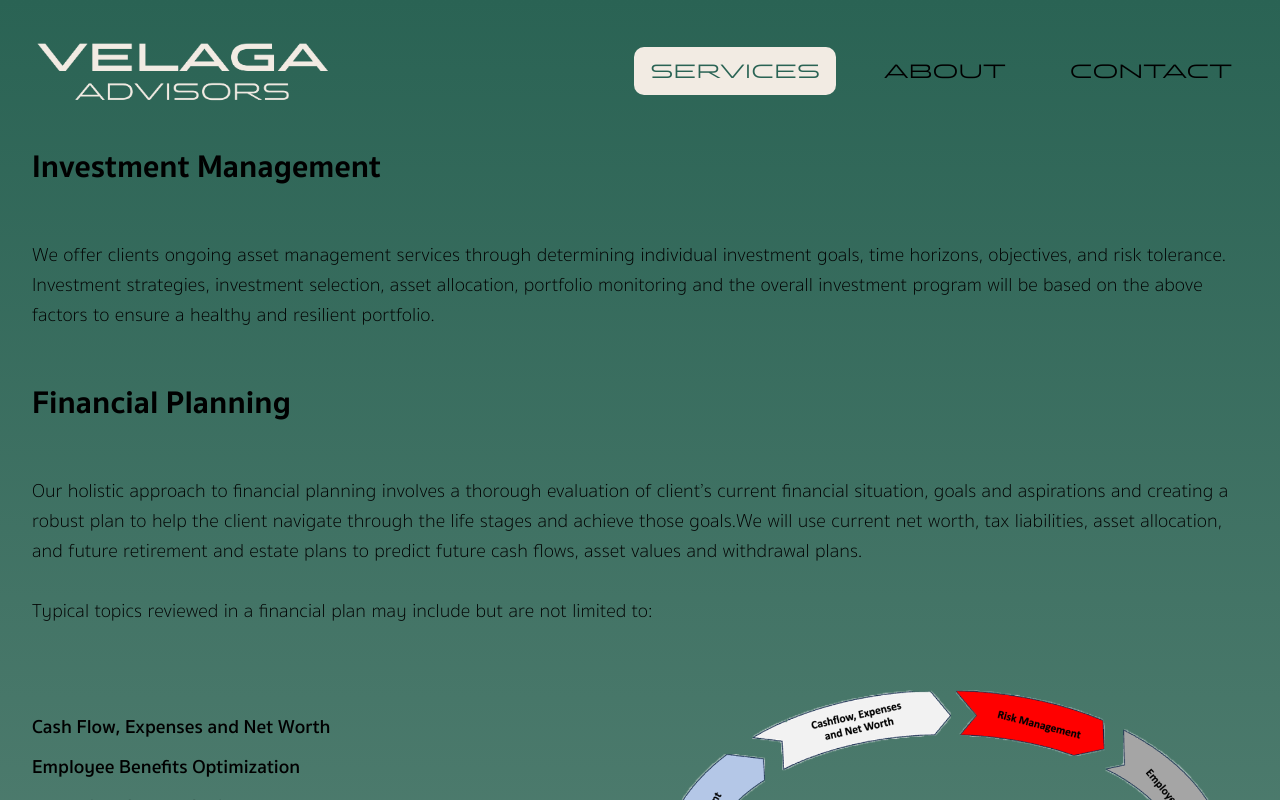
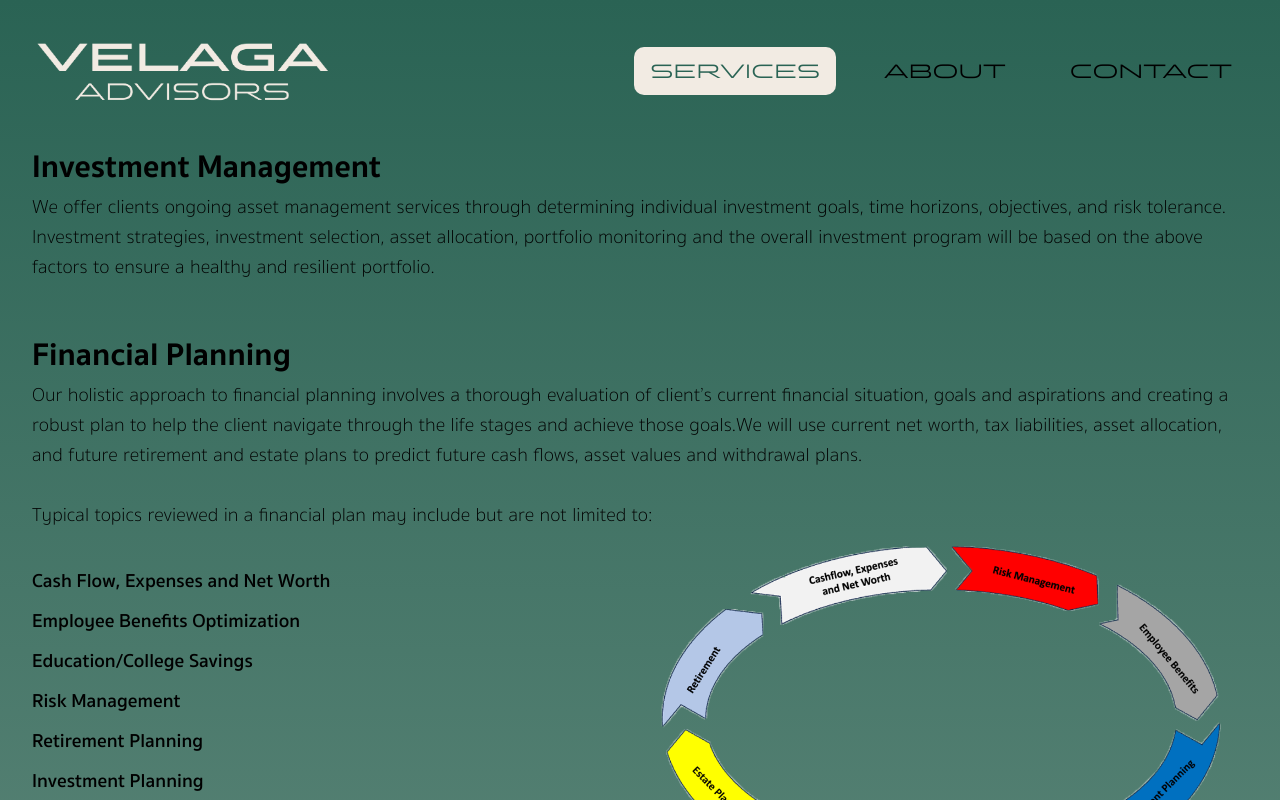
Before and after one commit to avelaga/velagaadvisors, a Next.js app: page /services in a window 1280 px wide. Shown: the top 800 px of the page. Built offline with nearby package versions, Linux system fonts and the light colour scheme.

Commit message:
cleaned up styles

```diff
--- a/pages/index.js
+++ b/pages/index.js
@@ -18,7 +18,7 @@ export default function Home() {
           <div className={styles.header}>Investment Management & Financial Planning</div>
           <div className={styles.subheader}>Your Partner in the Pursuit of Wealth and Prosperity</div>
           <div className={styles.body}>
-            <div className={styles.bodyText}>We design personalized financial solutions that resonate with your values and objectives, guiding you towards a future markedby financial security and enduring success.
+            <div className={styles.bodyText}>We design personalized financial solutions that resonate with your values and objectives, guiding you towards a future marked by financial security and enduring success.
           </div>
           <Image src="/homestock.png" width={200} height={0} style={{ width: '600px', height: 'auto' }} className={styles.bodyImage}/>
         </div>
--- a/pages/services/index.js
+++ b/pages/services/index.js
@@ -24,11 +24,10 @@ export default function Services() {
         <div className={styles.subheader}>
           Financial Planning
         </div>
-        <div className={styles.body} >
+        <div className={`${styles.body} ${styles.finPlan}`} >
           Our holistic approach to financial planning involves a thorough evaluation of client’s current financial situation, goals and aspirations and creating a robust plan to help the client navigate through the life stages and achieve those goals. We will use current net worth, tax liabilities, asset allocation, and future retirement and estate plans to predict future cash flows, asset values and withdrawal plans.
           <br /><br />
           Typical topics reviewed in a financial plan may include but are not limited to:
-          {/* <br /><br /> */}
           </div>
           <div className={styles.bodyGraphic}>
             <div className={styles.graphicText}>
--- a/styles/About.module.css
+++ b/styles/About.module.css
@@ -32,13 +32,12 @@
 
 .left {
     width: 25%;
+    height: 100%;
+    margin: auto;
     display: flex;
     align-items:center;
-    /* justify-content: center; */
-    /* min-height: 80vh; */
     flex-wrap: wrap;
     text-align: left;
-    margin-top: 10rem;
 }
 
 .right {
--- a/styles/Home.module.css
+++ b/styles/Home.module.css
@@ -37,7 +37,8 @@
 }
 
 .bodyText {
-  width: 35%;
+  width: 40%;
+  margin-right: 1rem;
   font-size: 1.5rem;
 }
 
@@ -72,6 +73,7 @@
   font-size: 2rem;
   padding-bottom: 1rem;
   font-weight: 500;
+  width: 100%;
 }
 
 .reasonBody {
--- a/styles/Services.module.css
+++ b/styles/Services.module.css
@@ -7,20 +7,22 @@
     padding-left: 2rem;
     padding-right: 2rem;
     padding-top: 2rem;
-
+    margin: auto;
 }
 
 .subheader {
     font-size: 2rem;
     width: 100%;
     font-weight: 500;
-    /* height: fit-content; */
 }
 
 .body {
-    padding-top: 3rem;
     padding-bottom: 3rem;
     font-size: 1.2rem;
+}
+
+.finPlan {
+    padding-bottom: 0 !important;
 }
 
 .graphicText {
@@ -38,7 +40,5 @@
 }
 
 .bodyImage {
-    width: 50% !important;
-   /* width: 200px !important; */
-   /* height: auto !important; */
+   width: 600px !important;
 }
--- a/styles/globals.css
+++ b/styles/globals.css
@@ -115,10 +115,6 @@ main {
   animation-duration: 1s;
 }
 
-.appear {
-
-}
-
 @keyframes appear {
   from {
     opacity: 0;
@@ -130,4 +126,6 @@ main {
 
 .layout {
   min-height: 100vh;
+  max-width: 1500px;
+  margin: auto;
 }
```
